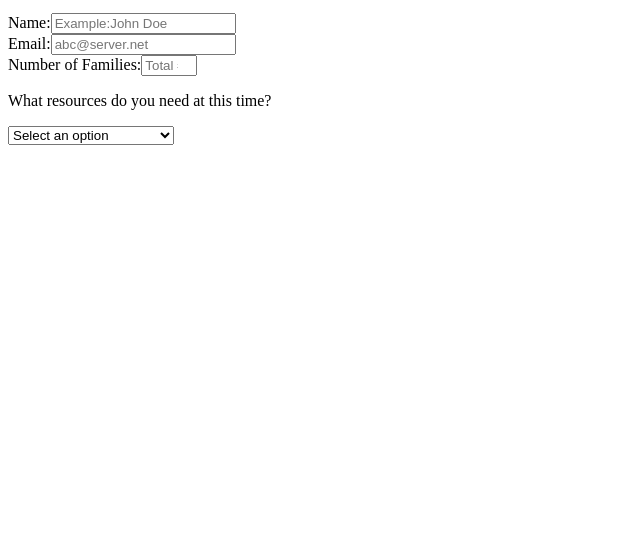
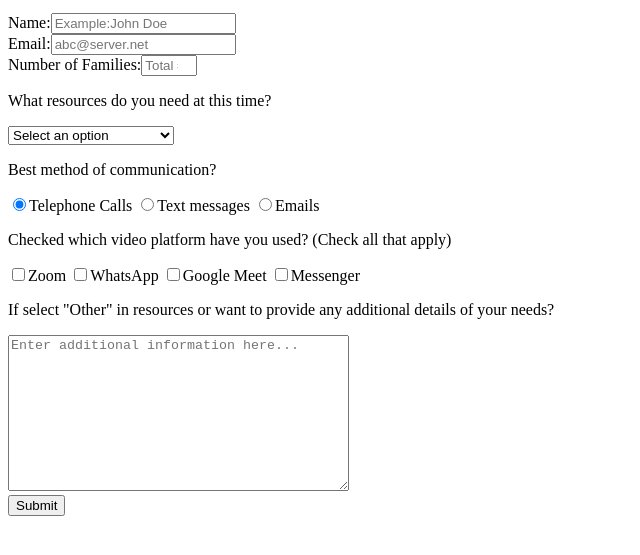
Before and after one commit to Esagecc/survey_form, a plain HTML site: page index.html in a window 1280 px wide. Shown: the part 101-656 px from the top of the page, without its empty margins (0-640 px from the left). Drawn offline with Linux system fonts and the light colour scheme.

Commit message:
completed the html of the freecodeacademy project

```diff
--- a/index.html
+++ b/index.html
@@ -10,14 +10,15 @@
     <p id="description">Please fill the form for resource information.</p>
     <form action="" id="survey-form">
         <div class="sect-form">
-            <label for="name">Name:</label><input type="text" name="name" id="name" placeholder="Example:John Doe">
+            <label for="name-label" id="name-label">Name:</label><input type="text" name="name-label" id="name" placeholder="Example:John Doe" required>
         </div>
         <div class="sect-form">
-            <label for="email">Email:</label><input type="email" name="email" id="email" placeholder="abc@server.net" required>
+            <label for="email-label" id="email-label">Email:</label><input type="email" name="email-label" id="email" placeholder="abc@server.net" required>
         </div>
         <div class="sect-form">
-            <label for="number">Number of Families:</label><input type="number" name="number" id="number" min="2" max="20" placeholder="Total #">
+            <label for="number-label" id="number-label">Number of Families:</label><input type="number" name="number-label" id="number" min="2" max="20" placeholder="Total #">
         </div>
+
         <div class="sect-form">
             <p>What resources do you need at this time?</p>
             <select name="Need" id="dropdown">
@@ -30,11 +31,38 @@
                 <option value="seat">Car Seats</option>
                 <option value="assistance">Rent and Bill Assistance</option>
                 <option value="other">Other</option>
+            </select>
         </div>
-
-
-
-
+        <div class="sect-form">
+            <p>Best method of communication?</p>
+            <label for="call"> <input type="radio" name="contact" id="" value="call" checked>Telephone Calls</label>
+            <label for="text"> <input type="radio" name="contact" value="text" id="">Text messages</label>
+            <label for="email"> <input type="radio" name="contact" value="email" id="">Emails</label>
+        </div>
+        <div class="sect-form">
+           <p>Checked which video platform have you used? (Check all that apply)</p>
+            <label for="zoom">
+                <input type="checkbox" name="video"  id="" value="zoom">Zoom
+            </label>
+            <label for="whatsapp">
+                <input type="checkbox" name="video" id="" value="whatsapp">WhatsApp
+            </label>
+            <label for="google">
+                <input type="checkbox" name="video" id="" value="google">Google Meet
+            </label>
+            <label for="messenger">
+                <input type="checkbox" name="video" id="" value="messenger">Messenger
+            </label>
+        </div>
+        <div class="sect-form">
+            <p>If select "Other" in resources or want to provide any additional details of your needs?</p>
+            <textarea name="additional" class="comment" id="" cols="40" rows="10" placeholder="Enter additional information here..."></textarea>
+        </div>
+        <div class="sect-form">
+            <button type="submit" id="submit" class="submit-button">
+                Submit
+              </button>
+        </div>
         </select>
 
     </form>
```
